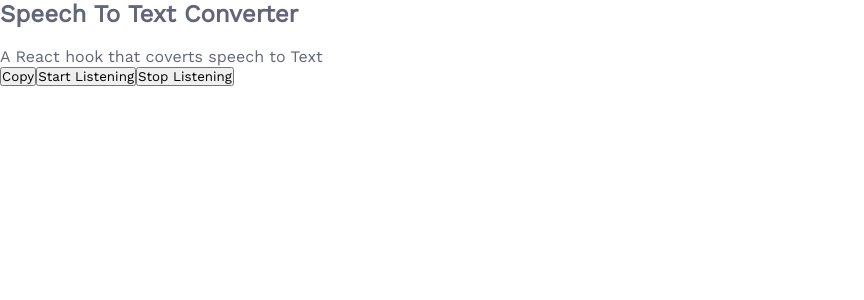
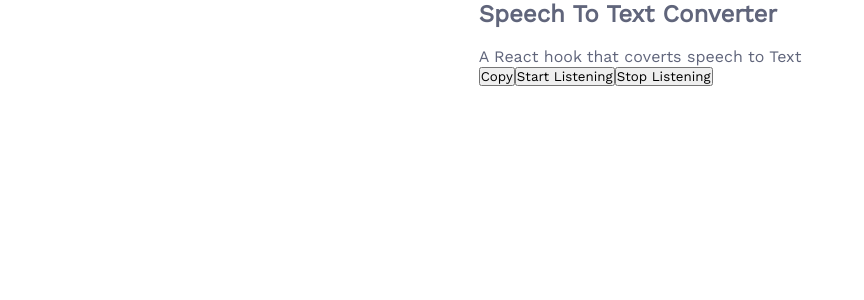
Before and after one commit to Kirttinath/text-to-speech-app, a React (Create React App) app: page / in a window 1280 px wide. Shown: the top 300 px of the page, without its empty margins (0-864 px from the left). Built offline with nearby package versions, Linux system fonts and the light colour scheme.

Commit message:
body properties added

```diff
--- a/src/App.css
+++ b/src/App.css
@@ -10,3 +10,10 @@
 html {
   color: rgb(96 101 123);
 }
+body {
+  display: flex;
+  justify-content: center;
+  align-items: center;
+  align-self: center;
+  background: rgb(255 255 255);
+}
```
